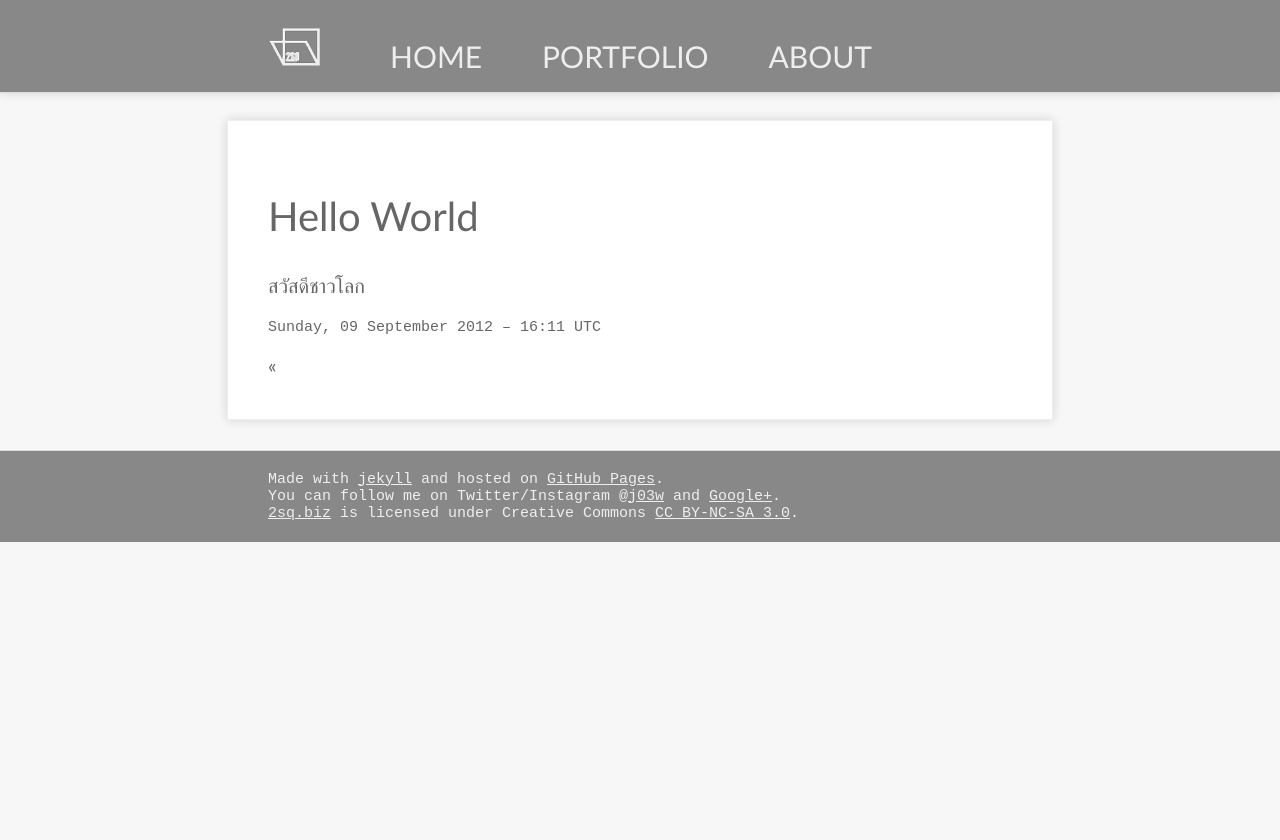
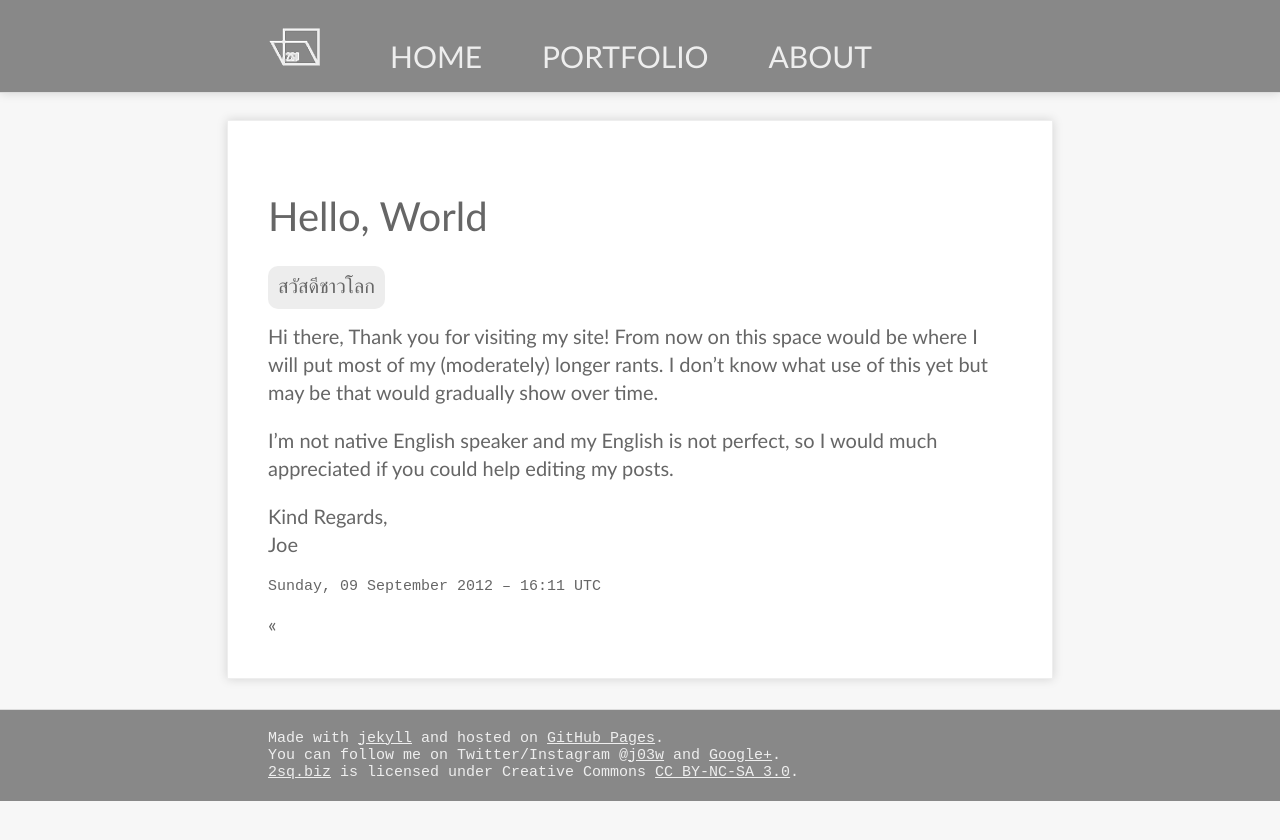
Before and after one commit to j03w/j03w.github.com, a Jekyll site: the page built from _posts/2012-09-10-hello-world.md, in a window 1280 px wide. Shown: the top 840 px of the page. Built offline with Jekyll 4.4.1, drawn with Linux system fonts in a browser that asks for light colours.

Commit message:
add some actual text to the first post

```diff
--- a/_posts/2012-09-10-hello-world.md
+++ b/_posts/2012-09-10-hello-world.md
@@ -1,8 +1,19 @@
 ---
 layout: post
-title: Hello World
+title: Hello, World
+post_id: 1
+slug: hello-world
 date: 2012-09-10 02:11:55 +1000
-description: Hello, World!
+description:
 ---
 
-สวัสดีชาวโลก
+<code>สวัสดีชาวโลก</code>
+
+Hi there,
+Thank you for visiting my site! From now on this space would be where I will put most of my (moderately) longer rants.
+I don't know what use of this yet but may be that would gradually show over time.
+
+I'm not native English speaker and my English is not perfect, so I would much appreciated if you could help editing my posts.
+
+Kind Regards,<br />
+Joe
```
